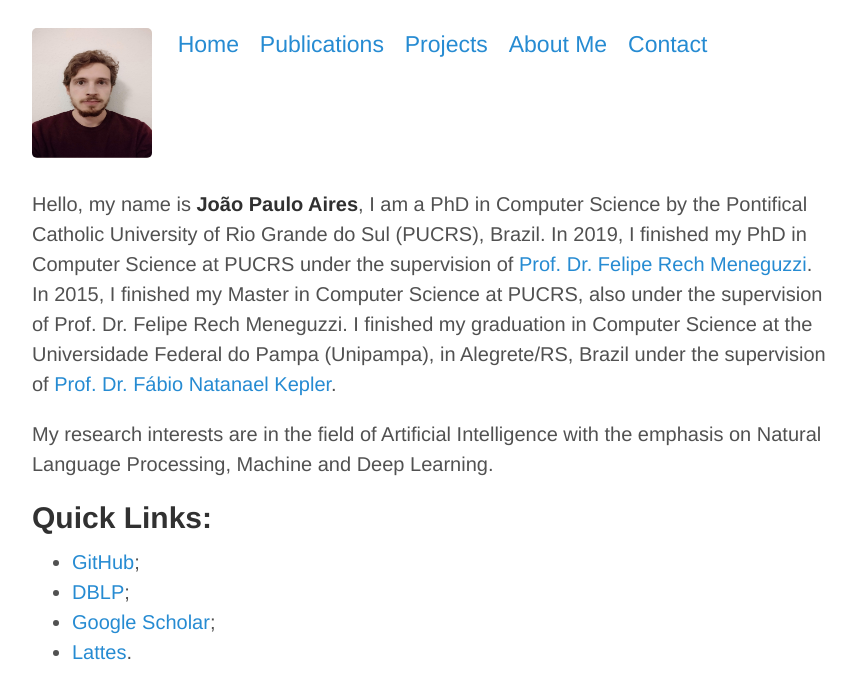
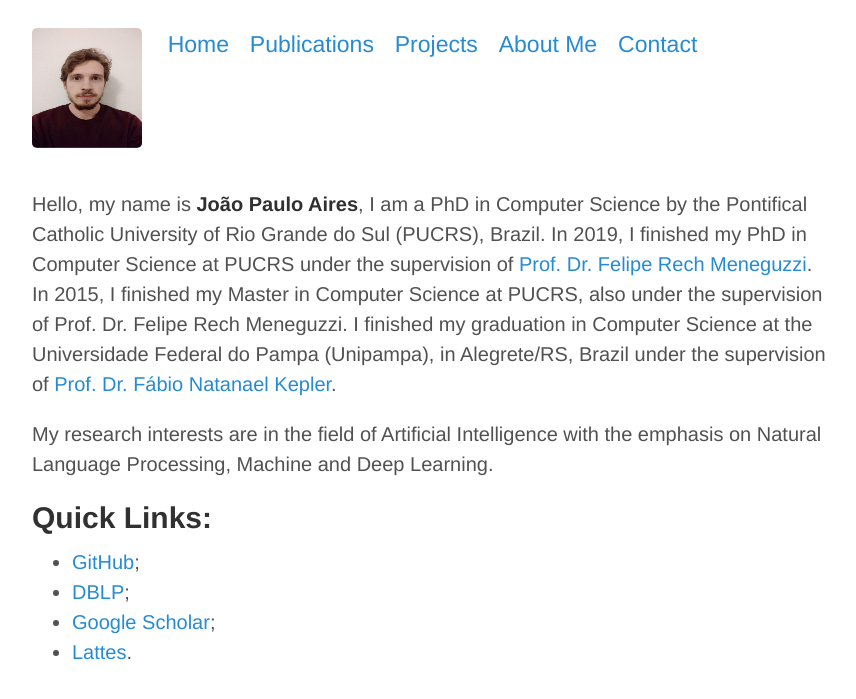
Before and after one commit to JoaoPauloAires/JoaoPauloAires.github.io, a Jekyll site: the page built from index.md, in a window 1280 px wide. Shown: the top 699 px of the page, without its empty margins (208-1064 px from the left). Built offline with Jekyll 4.4.1, drawn with Linux system fonts in a browser that asks for light colours.

Commit message:
Final definition for picture size.

```diff
--- a/_layouts/default.html
+++ b/_layouts/default.html
@@ -10,7 +10,7 @@
 <header class="masthead">
    <h3 class="masthead-title">
      <a href="/">
-		 <img src="/fig/aires.jpg" alt="" style="float:left;margin-right:10px" height="130" width="120">
+		 <img src="/fig/aires.jpg" alt="" style="float:left;margin-right:10px" height="120" width="110">
 	 </a>
      <small>
         &nbsp;&nbsp;&nbsp;<a href="{{ site.path }}/home/home.html" style="color: #268bd2; font-size: 23px">Home</a>
```
